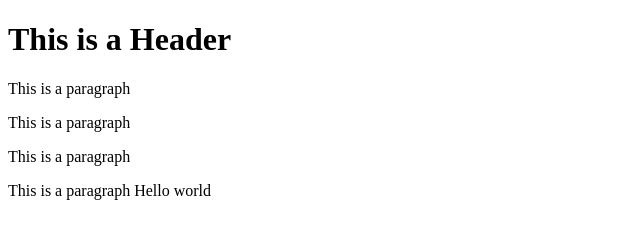
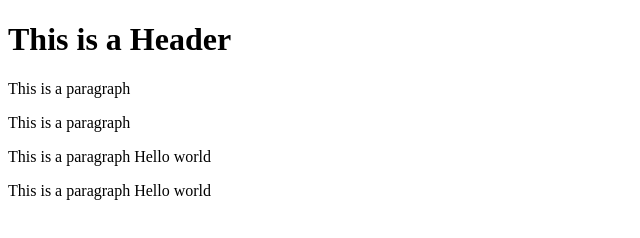
Before and after one commit to LuisFelipeArteaga/git-test, a website: page index.html in a window 1280 px wide. Shown: the full height of the page, 0-640 px from the left. Drawn offline with Linux system fonts and the light colour scheme.

Commit message:
lite-server example

```diff
--- a/index.html
+++ b/index.html
@@ -6,7 +6,7 @@
         <h1>This is a Header</h1>
         <p>This is a paragraph</p>
         <p>This is a paragraph</p>
-        <p>This is a paragraph</p>
+        <p>This is a paragraph Hello world</p>
         <p>This is a paragraph Hello world</p>
     </body>
 </html>
```
